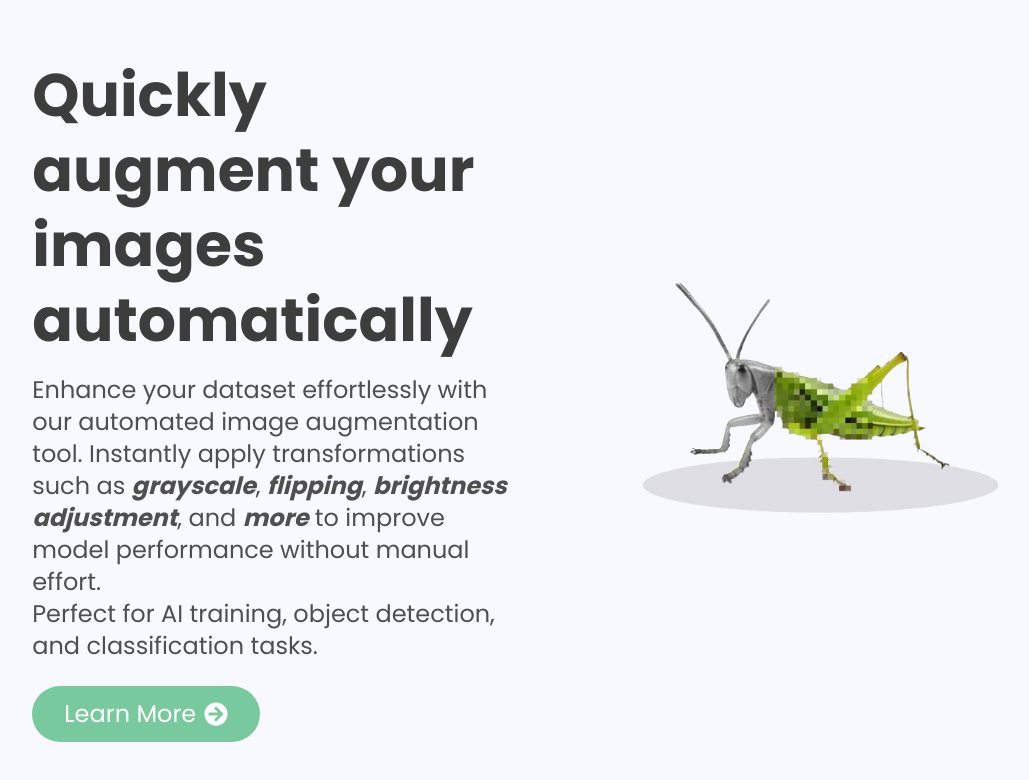
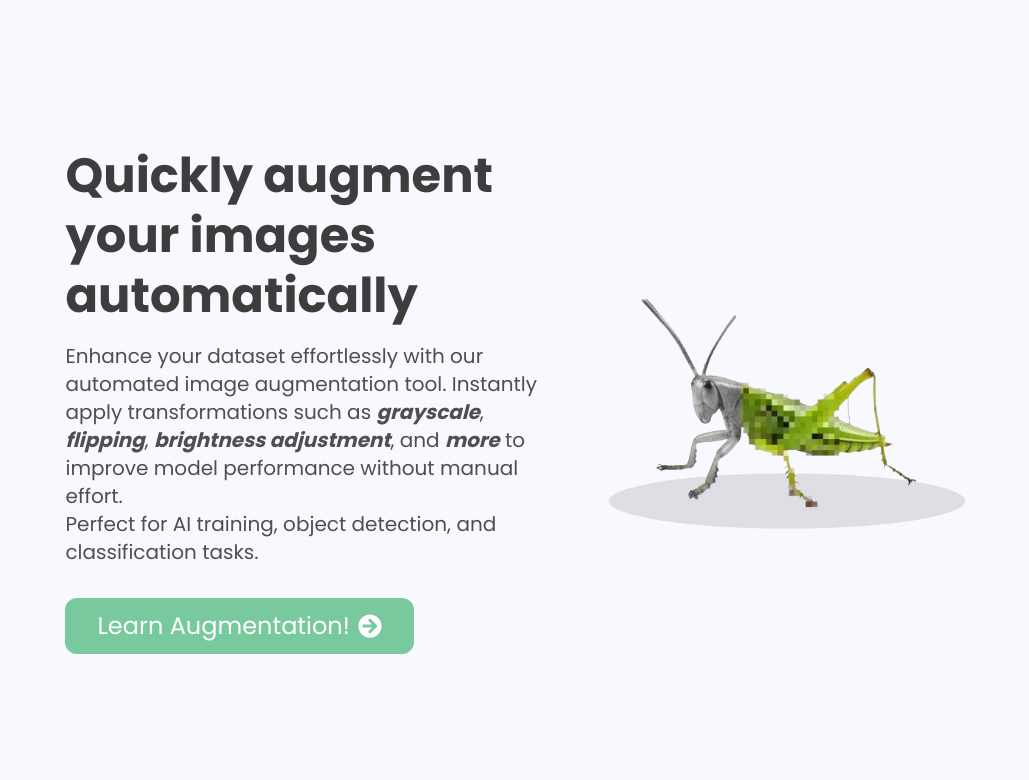
Before and after one commit to Amenyuwel/Ai-Refine, a Next.js app: page /pages/about in a window 1280 px wide. Shown: the top 780 px of the page, without its empty margins (115-1144 px from the left). Built offline with nearby package versions, Linux system fonts and the light colour scheme.

Commit message:
Adjusted the contactPage and aboutPage

```diff
--- a/app/pages/about/page.jsx
+++ b/app/pages/about/page.jsx
@@ -10,19 +10,19 @@ const AboutPage = () => {
 
   return (
     <main className="bg-main flex h-[100vh] w-full items-center justify-center px-6">
-      <section className="flex w-[80%] flex-row items-center justify-between">
+      <section className="flex w-[80%] flex-row items-center justify-center gap-x-8">
         {/* Text Content and Button */}
         <div className="flex w-[50%] flex-col items-start justify-center">
-          <h1 className="text-main text-[60px] leading-tight font-bold">
+          <h1 className="text-main text-5xl leading-tight font-bold break-words">
             Quickly augment your images automatically
           </h1>
-          <p className="text-main mt-4 text-2xl opacity-90">{description}</p>
+          <p className="text-main mt-4 text-xl opacity-90">{description}</p>
 
           {/* Button wrapped with Link */}
           <Link href="/feature/info">
-            <button className="mt-6 flex cursor-pointer gap-2 place-self-start rounded-full bg-[#79C99E] px-8 py-3 transition-transform hover:scale-105">
+            <button className="mt-6 mt-8 flex cursor-pointer gap-2 place-self-start rounded-xl bg-[#79C99E] px-8 py-3 transition-transform hover:scale-105">
               <span className="flex flex-row items-center text-2xl text-white">
-                Learn More
+                Learn Augmentation!
                 <FaArrowCircleRight className="ml-2 text-2xl" />
               </span>
             </button>
@@ -35,7 +35,7 @@ const AboutPage = () => {
           draggable="false"
           onDragStart={preventImageActions}
           onContextMenu={preventImageActions}
-          className="h-[40%] w-[40%] cursor-pointer object-contain transition-transform duration-300 ease-out hover:scale-105"
+          className="mt-8 h-[40%] w-[40%] cursor-pointer object-contain transition-transform duration-300 ease-out hover:scale-105"
           alt="Mutant"
         />
       </section>
--- a/app/pages/contact/page.jsx
+++ b/app/pages/contact/page.jsx
@@ -27,10 +27,7 @@ const ContactPage = ({ scrollToHome }) => {
       <ToastContainer />
       <section className="flex h-[80%] w-[40%] flex-col items-center justify-center space-y-6 p-8 text-center">
         <div className="flex w-full flex-col items-center">
-          <h1 className="text-main mb-6 text-6xl font-bold">
-            Write me something!
-          </h1>
-          <p className="text-main text-lg font-semibold">
+          <p className="text-main text-2xl font-semibold">
             Have a question? Leave your details and <br /> I’ll get back to you
             as soon as possible.
           </p>
@@ -53,7 +50,7 @@ const ContactPage = ({ scrollToHome }) => {
               placeholder="e.g. Amenyuwel"
               value={name}
               onChange={(e) => setName(e.target.value)}
-              className="bg-main w-full rounded-md px-4 py-3 shadow-md focus:ring-2 focus:ring-[#008CFF] focus:outline-none"
+              className="bg-main w-full rounded-md px-4 py-3 shadow-md focus:ring-2 focus:ring-[var(--primary)] focus:outline-none"
               aria-label="Name"
               aria-describedby="nameHelp"
             />
@@ -72,7 +69,7 @@ const ContactPage = ({ scrollToHome }) => {
               placeholder="e.g. Amenyuwel@gmail.com"
               value={email}
               onChange={(e) => setEmail(e.target.value)}
-              className="bg-main w-full rounded-md px-4 py-3 shadow-md focus:ring-2 focus:ring-[#008CFF] focus:outline-none"
+              className="bg-main w-full rounded-md px-4 py-3 shadow-md focus:ring-2 focus:ring-[var(--primary)] focus:outline-none"
               aria-label="Email"
               aria-describedby="emailHelp"
             />
@@ -91,7 +88,7 @@ const ContactPage = ({ scrollToHome }) => {
               rows="4"
               value={message}
               onChange={(e) => setMessage(e.target.value)}
-              className="bg-main w-full resize-none rounded-md px-4 py-3 shadow-md focus:ring-2 focus:ring-[#008CFF] focus:outline-none"
+              className="bg-main w-full resize-none rounded-md px-4 py-3 shadow-md focus:ring-2 focus:ring-[var(--primary)] focus:outline-none"
               aria-label="Message"
               aria-describedby="messageHelp"
             ></textarea>
```
